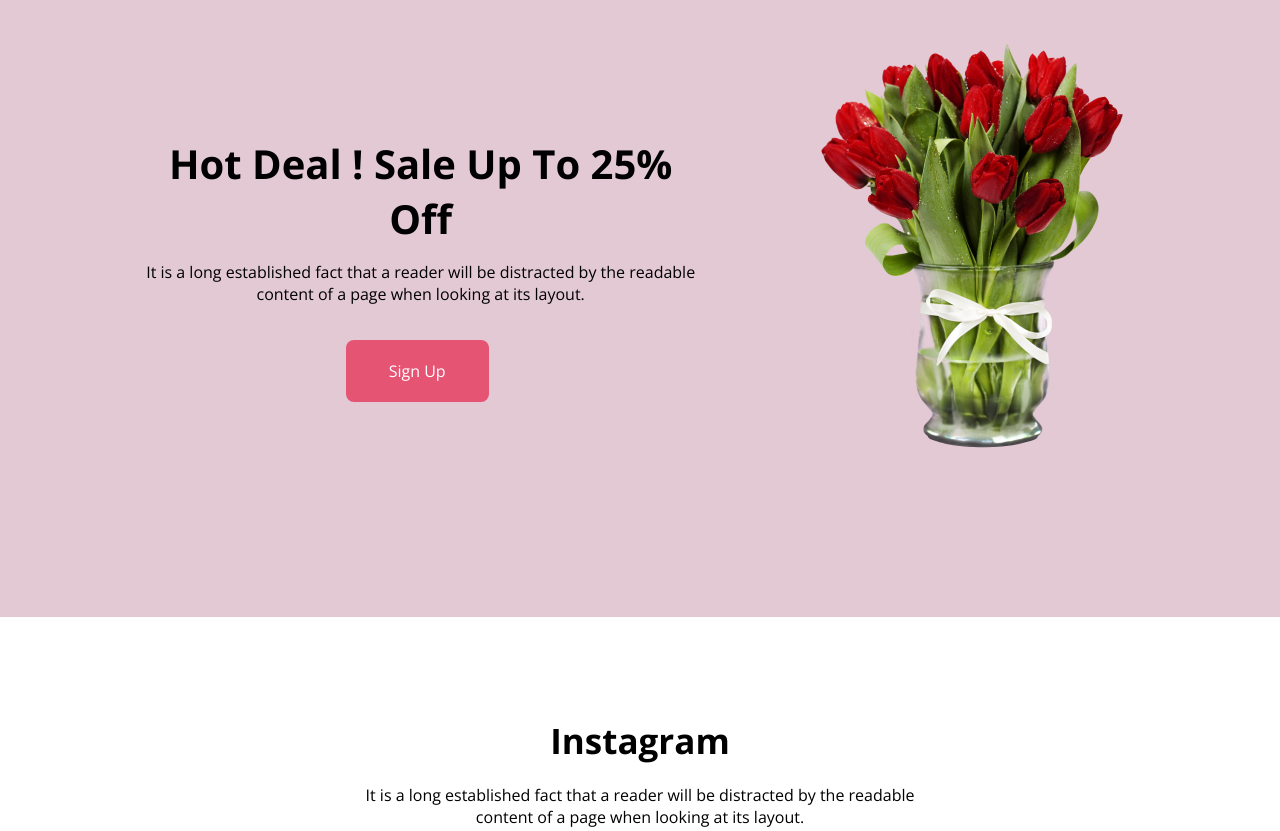
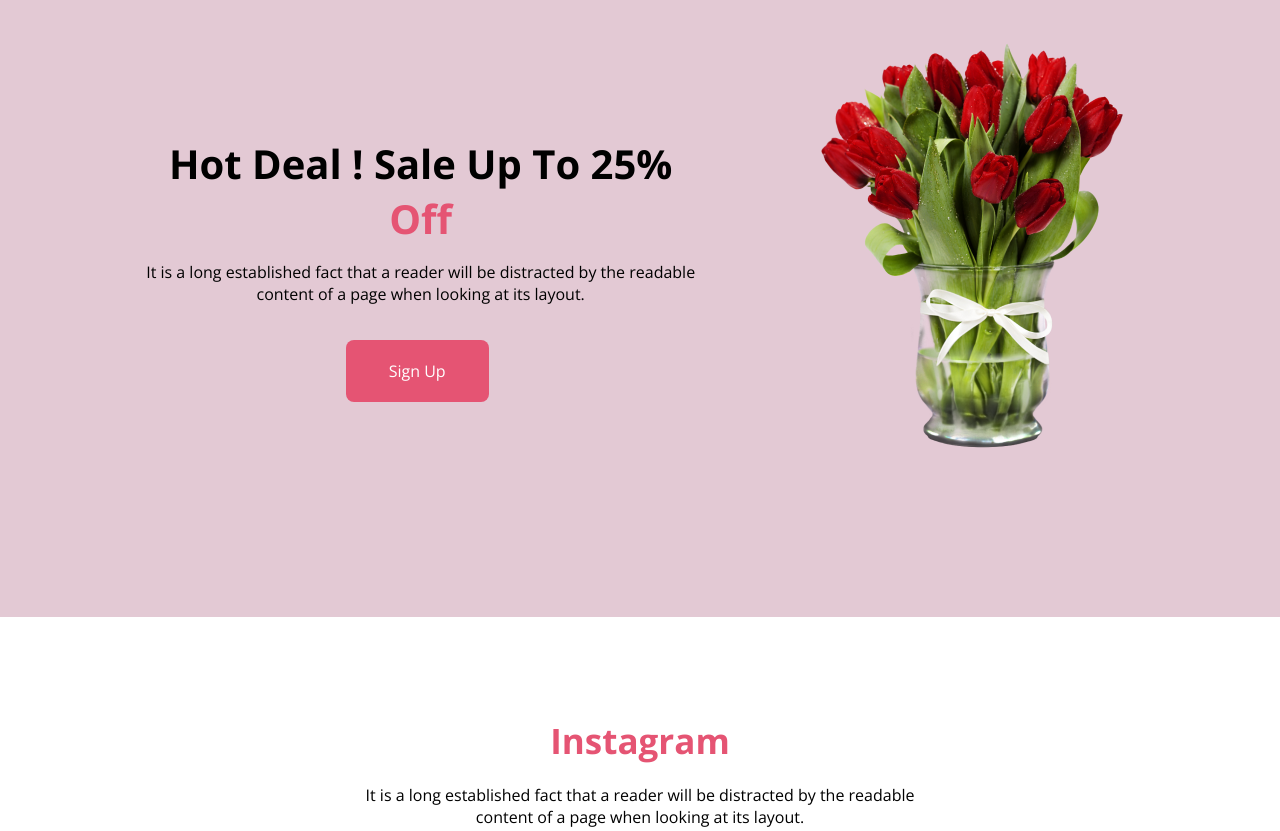
Before and after one commit to Niaz-Uddin/repo-website, a plain HTML site: page index.html in a window 1280 px wide. Shown: the part 2820-3651 px from the top of the page. Drawn offline with nearby package versions, Linux system fonts and the light colour scheme.

Commit message:
assigmentand done

```diff
--- a/index.html
+++ b/index.html
@@ -55,7 +55,7 @@
         <div class="main-first">
             <div class="main-header">
                 <h4 class="main-first-head">
-                    Our Featured Flowers</h4>
+                    <span class="sale-span">Our Featured Flowers</span></h4>
                 <p class="main-first-pera">
                     It is a long established fact that a reader will be distracted by the readable <br> content of a page when looking at its layout.
                 </p>
@@ -94,7 +94,7 @@
             <section>
                 <div class="sale-container">
                     <div class="sale-text">
-                    <h2 class="sale-h4">Hot Deal ! Sale Up To 25% Off</h2>
+                    <h2 class="sale-h4">Hot Deal ! Sale Up To 25% <span class="sale-span">Off</span></h2>
               <p    class="sale-discripton">It is a long established fact that a reader will be distracted by the readable content of a page when looking at its layout.
               </p>
                <a href="#" class="btn1">Sign Up
@@ -114,7 +114,7 @@
     <section>
         <div class="ins-cont">
         <div class="ins-text">
-        <h1 class="ins-h1">Instagram</h1>
+        <h1 class="ins-h1"><span class="sale-span">Instagram</span></h1>
         <p>It is a long established fact that a reader will be distracted by the readable <br> content of a page when looking at its layout.</p>
         </div>
         <div class="ins-imgages">
--- a/style.css
+++ b/style.css
@@ -239,6 +239,9 @@ margin-top: 60px;
 .sale-h4 {
     margin-top:230px;
 }
+.sale-span {
+    color: #E55473;
+}
 
 .btn1 {
     margin:35px 120px 190px 200px;
```
